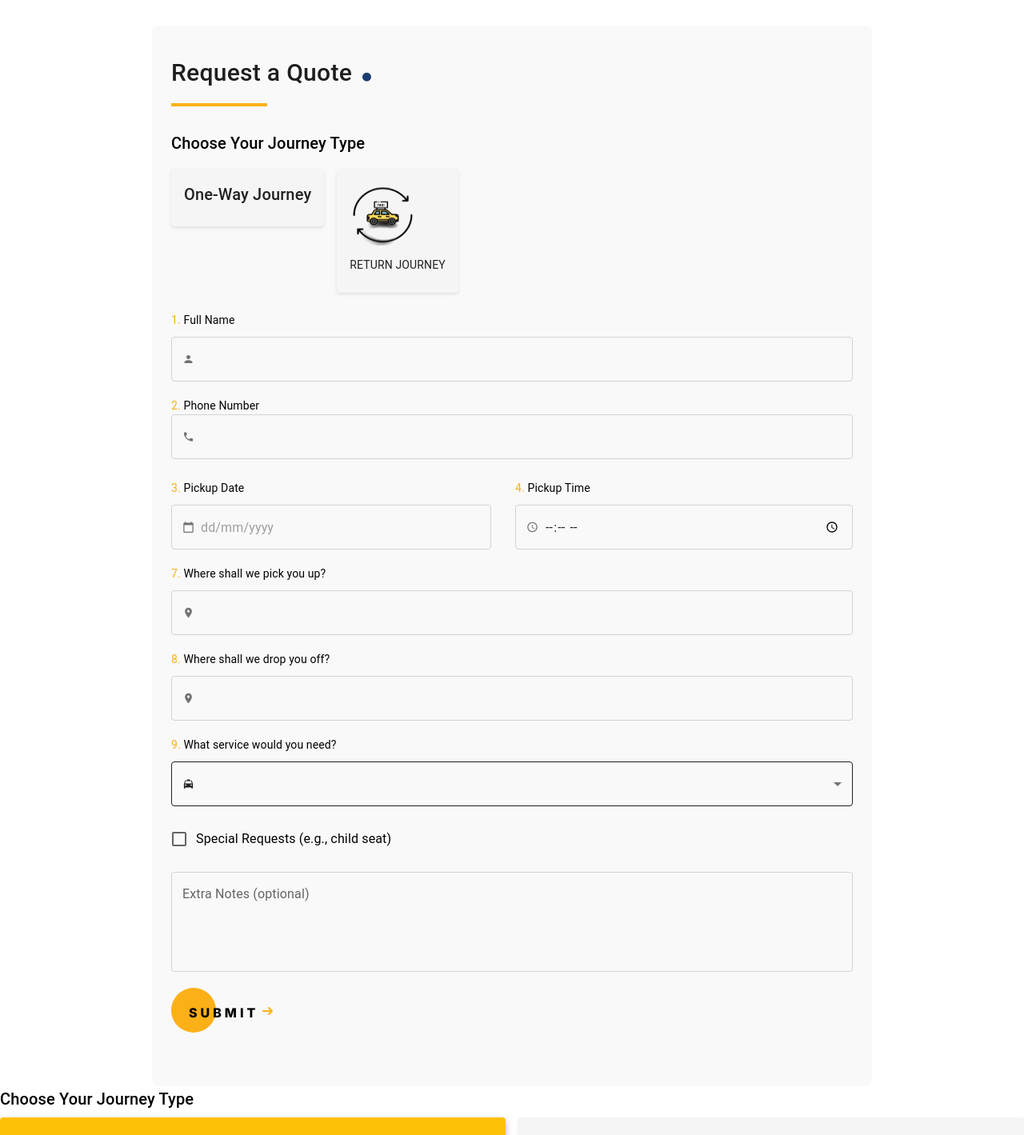
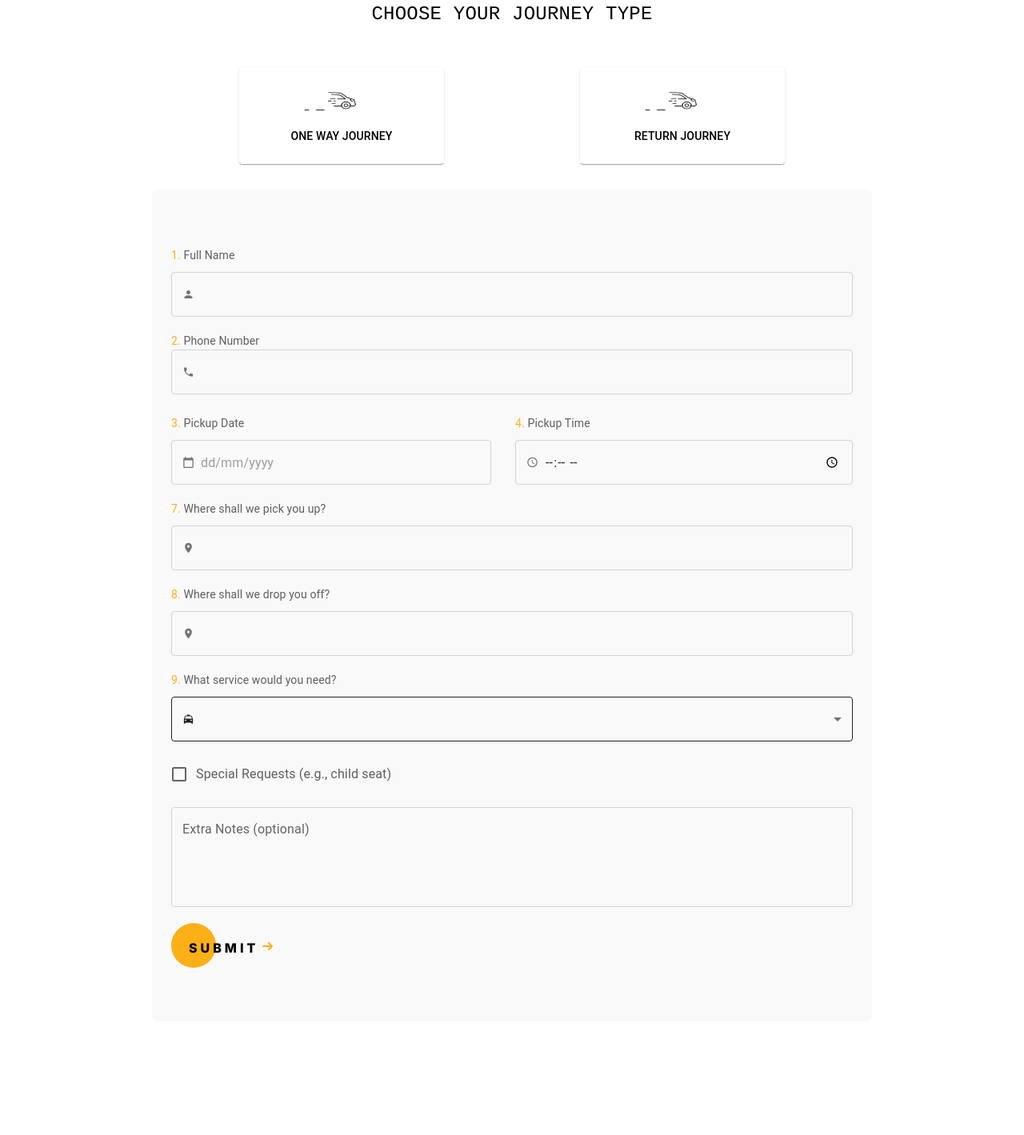
Before and after one commit to RafaPach/AllTravelServices, a Next.js app: page / in a window 1280 px wide. Shown: the top 1419 px of the page at 80% size. After the commit the page ends 1277 px from the top, so only its background shows below. Built offline with nearby package versions, Linux system fonts and the light colour scheme.

Commit message:
quote form updated

```diff
--- a/components/CardJourneyTest.js
+++ b/components/CardJourneyTest.js
@@ -1,74 +1,172 @@
 import React, { useState } from 'react';
 import {
+  Box,
+  Container,
+  TextField,
+  Button,
+  Typography,
+  FormControl,
+  Checkbox,
+  Stack,
+  FormControlLabel,
+  RadioGroup,
+  Radio,
+  InputAdornment,
+  Select,
+  MenuItem,
   Card,
-  CardActionArea,
   CardContent,
-  Typography,
-  Grid,
-  TextField,
+  InputLabel,
 } from '@mui/material';
 import { styled } from '@mui/system';
-
+import Grid from '@mui/material/Grid2';
 import ReturnJourney from '../Assests/ReturnJourney.png';
 import Image from 'next/image';
+import Oneway from '../Assests/OneWay.png';
 
-const JourneyTypeCard = styled(Card)(({ selected }) => ({
-  backgroundColor: selected ? '#FFC107' : '#F5F5F5', // Highlight selected card with a color
-  boxShadow: selected
-    ? '0 4px 8px rgba(0, 0, 0, 0.3)'
-    : '0 2px 4px rgba(0, 0, 0, 0.1)',
-  transition: '0.3s',
-  '&:hover': {
-    boxShadow: '0 4px 8px rgba(0, 0, 0, 0.3)',
-    cursor: 'pointer',
-  },
-}));
+// const JourneyTypeCard = styled(Card)(({ selected }) => ({
+//   backgroundColor: selected ? '#FFC107' : '#F5F5F5', // Highlight selected card with a color
+//   boxShadow: selected
+//     ? '0 4px 8px rgba(0, 0, 0, 0.3)'
+//     : '0 2px 4px rgba(0, 0, 0, 0.1)',
+//   transition: '0.3s',
+//   '&:hover': {
+//     boxShadow: '0 4px 8px rgba(0, 0, 0, 0.3)',
+//     cursor: 'pointer',
+//   },
+// }));
 
-const RequestQuoteForm = () => {
-  const [journeyType, setJourneyType] = useState('oneWay'); // Default to one-way journey
-
+const JourneyCard = ({ journeyType, setJourneyType, setReturnDate }) => {
   const handleJourneyTypeChange = (type) => {
     setJourneyType(type);
+    setReturnDate(null); // Reset return date if they switch back to one-way
   };
 
   return (
-    <div>
-      <Typography variant="h6" gutterBottom>
-        Choose Your Journey Type
-      </Typography>
-      <Grid container spacing={2}>
-        <Grid item xs={6}>
-          <JourneyTypeCard
-            onClick={() => handleJourneyTypeChange('oneWay')}
-            selected={journeyType === 'oneWay'}
+    <Box component="form" sx={{ mt: 0, maxWidth: 'md', backgroundColor: '' }}>
+      <Grid
+        container
+        direction="row"
+        // spacing={2}
+        justifyContent="space-around"
+      >
+        <Grid item xs={6} sx={{ width: '30%' }}>
+          <Card
+            onClick={() => setJourneyType('oneWay')}
+            sx={{
+              position: 'relative',
+              overflow: 'hidden',
+              backgroundColor:
+                journeyType === 'oneWay' ? 'rgba(255, 193, 7, 0.2)' : 'inherit', // Background on click
+              '&:hover': {
+                // backgroundColor: 'rgba(255, 193, 7, 0.2)', // Background on hover
+              },
+              '&::after': {
+                content: '""',
+                position: 'absolute',
+                top: 0,
+                left: 0,
+                width: '100%',
+                height: '100%',
+                background: '#FFC107',
+                opacity: '0.2',
+                transform: 'scaleX(0)',
+                transformOrigin: 'left',
+                transition: 'transform 0.6s ease',
+                zIndex: 0,
+              },
+              '&:hover::after': {
+                transform: 'scaleX(1)', // Slide-in shadow on hover
+              },
+              '& > *': { position: 'relative', zIndex: 1 }, // Content above shadow
+            }}
           >
-            <CardActionArea>
-              <CardContent>
-                <Typography variant="h6" component="div">
-                  One-Way Journey
-                </Typography>
-              </CardContent>
-            </CardActionArea>
-          </JourneyTypeCard>
+            <CardContent
+              sx={{
+                display: 'flex',
+                flexDirection: 'column',
+                alignItems: 'center',
+                justifyContent: 'center',
+              }}
+            >
+              <Image src={Oneway} width={110} height={50} />{' '}
+              <Typography
+                sx={
+                  {
+                    fontSize: '14px',
+                    mt: '10px',
+                    fontWeight: journeyType === 'oneWay' ? '700' : '500',
+                    color: journeyType === 'oneWay' ? '#FFC107' : 'black', // Typography color on click
+                  } // Typography color on hover
+                }
+              >
+                ONE WAY JOURNEY
+              </Typography>
+            </CardContent>
+          </Card>
         </Grid>
-        <Grid item xs={6}>
-          <JourneyTypeCard
+        <Grid item xs={6} sx={{ width: '30%' }}>
+          <Card
             onClick={() => handleJourneyTypeChange('return')}
-            selected={journeyType === 'return'}
+            sx={{
+              position: 'relative',
+              overflow: 'hidden',
+              backgroundColor:
+                journeyType === 'return' ? 'rgba(255, 193, 7, 0.2)' : 'inherit', // Background on click
+              '&:hover': {
+                // backgroundColor: 'rgba(255, 193, 7, 0.2)', // Background on hover
+              },
+              '&::after': {
+                content: '""',
+                position: 'absolute',
+                top: 0,
+                left: 0,
+                width: '100%',
+                height: '100%',
+                background: '#FFC107',
+                opacity: '0.2',
+                transform: 'scaleX(0)',
+                transformOrigin: 'left',
+                transition: 'transform 0.6s ease',
+                zIndex: 0,
+              },
+              '&:hover::after': {
+                transform: 'scaleX(1)', // Slide-in shadow on hover
+              },
+              '& > *': { position: 'relative', zIndex: 1 }, // Content above shadow
+            }}
           >
-            <CardActionArea>
-              <CardContent>
-                <Image src={ReturnJourney} width={130} height={130} />
-                <Typography variant="h6" component="div">
-                  Return Journey
-                </Typography>
-              </CardContent>
-            </CardActionArea>
-          </JourneyTypeCard>
+            <CardContent
+              sx={{
+                display: 'flex',
+                flexDirection: 'column',
+                alignItems: 'center',
+                justifyContent: 'center',
+              }}
+            >
+              <Image src={Oneway} width={110} height={50} />{' '}
+              <Typography
+                sx={
+                  {
+                    fontSize: '14px',
+                    mt: '10px',
+                    fontWeight: journeyType === 'return' ? '700' : '500',
+                    color: journeyType === 'return' ? '#FFC107' : 'black', // Typography color on click
+                    // '&:hover': {
+                    //   color: '#FFC107',
+                    //   fontWeight: '700',
+                  } // Typography color on hover
+                }
+              >
+                RETURN JOURNEY
+              </Typography>
+            </CardContent>
+          </Card>
         </Grid>
       </Grid>
-    </div>
+      {/* <Typography>{journeyType}</Typography> */}
+    </Box>
   );
 };
 
-export default RequestQuoteForm;
+export default JourneyCard;
--- a/components/Quote.js
+++ b/components/Quote.js
@@ -31,6 +31,8 @@ import 'react-datepicker/dist/react-datepicker.css'; // Import the styles
 import CalendarTodayIcon from '@mui/icons-material/CalendarToday'; // (Optional) Calendar icon for adornment
 import Image from 'next/image';
 import ReturnJourney from '../Assests/ReturnJourney.png';
+import Oneway from '../Assests/OneWay.png';
+import JourneyCard from './CardJourneyTest';
 
 const customTheme = (outerTheme) =>
   createTheme({
@@ -81,7 +83,7 @@ function TravelQuoteForm() {
 
   const [time, setTime] = useState('');
 
-  const [journeyType, setJourneyType] = useState('one-way-outbound');
+  const [journeyType, setJourneyType] = useState('');
   const [serviceType, setServiceType] = useState('');
 
   const handleSubmit = (e) => {
@@ -166,11 +168,7 @@ function TravelQuoteForm() {
 
   return (
     <ThemeProvider theme={customTheme(outerTheme)}>
-      <Container
-        maxWidth="md"
-        sx={{ mt: 4, bgcolor: '#f9f9f9', p: 3, borderRadius: 2 }}
-      >
-        <Stack spacing={2} mb="30px">
+      {/* <Stack spacing={2} mb="30px">
         <Typography
           color="#1E1E1E"
           fontWeight="500"
@@ -179,62 +177,52 @@ function TravelQuoteForm() {
           Request a Quote <span className="dotColor">.</span>
         </Typography>
         <div className="aboutline"></div>
-        </Stack>
-
+      </Stack> */}
+      <Box
+        sx={{
+          display: 'flex',
+          justifyContent: 'center',
+        }}
+        mb="0px"
+      >
+        <Typography
+          // className="drop-shadow-service"
+          sx={{ mb: 2, fontSize: '24px', fontFamily: 'Courier, monospace' }}
+        >
+          CHOOSE YOUR JOURNEY TYPE
+        </Typography>
+      </Box>
+      <Container
+        maxWidth="md"
+        // height="100vh"
+        sx={{ mt: 4, bgcolor: 'none', p: 0 }}
+      >
+        <JourneyCard
+          journeyType={journeyType}
+          setJourneyType={setJourneyType}
+          setReturnDate={setReturnDate}
+        />
+      </Container>
+      <Container
+        maxWidth="md"
+        // height="100vh"
+        sx={{ mt: 4, bgcolor: '#f9f9f9', p: 3, borderRadius: 2 }}
+      >
         <Box component="form" onSubmit={handleSubmit} sx={{ mt: 2 }}>
-          <Typography variant="h6" sx={{ mb: 2 }}>
-            Choose Your Journey Type
-          </Typography>
-
-          <Grid container spacing={2} sx={{ mb: 3 }}>
-            <Grid item xs={6}>
-              <Card
-                onClick={() => setJourneyType('oneWay')}
+          <Box display="flex" justifyContent="center" sx={{ m: 3 }}>
+            <Typography
               sx={{
-                  bgcolor: journeyType === 'oneWay' ? '#FFC107' : '#F5F5F5',
-                  boxShadow:
-                    journeyType === 'oneWay'
-                      ? '0 4px 8px rgba(0, 0, 0, 0.3)'
-                      : '0 2px 4px rgba(0, 0, 0, 0.1)',
-                  transition: '0.3s',
-                  '&:hover': {
-                    boxShadow: '0 4px 8px rgba(0, 0, 0, 0.3)',
-                    cursor: 'pointer',
-                  },
+                fontWeight: '500',
+                color: '#4E4E4E',
+                // fontFamily: 'Courier, monospace',
+                fontSize: '18px',
               }}
             >
-                <CardContent>
-                  <Typography variant="h6">One-Way Journey</Typography>
-                </CardContent>
-              </Card>
-            </Grid>
-            <Grid item xs={6}>
-              <Card
-                onClick={() => setJourneyType('return')}
-                sx={{
-                  bgcolor: journeyType === 'return' ? '#FFC107' : '#F5F5F5',
-                  boxShadow:
-                    journeyType === 'return'
-                      ? '0 4px 8px rgba(0, 0, 0, 0.3)'
-                      : '0 2px 4px rgba(0, 0, 0, 0.1)',
-                  transition: '0.3s',
-                  '&:hover': {
-                    boxShadow: '0 4px 8px rgba(0, 0, 0, 0.3)',
-                    cursor: 'pointer',
-                  },
-                }}
-              >
-                <CardContent>
-                  <Image src={ReturnJourney} width={80} height={80} />
-                  <Typography sx={{ fontSize: '14px', mt: '10px' }}>
-                    RETURN JOURNEY
+              {journeyType ? `BOOK A ${journeyType.toUpperCase()} JOURNEY` : ''}
             </Typography>
-                </CardContent>
-              </Card>
-            </Grid>
-          </Grid>
+          </Box>
           <Box mb="20px">
-            <Typography sx={{ mb: '10px', fontSize: '14px' }}>
+            <Typography sx={{ mb: '10px', fontSize: '14px', color: '#5E5E5E' }}>
               <span style={{ color: '#fcb017' }}>1.</span> Full Name
             </Typography>
             <Stack direction="row" spacing={6}>
@@ -261,7 +249,7 @@ function TravelQuoteForm() {
           </Box>
           <Box mb="10px">
             <Stack>
-              <Typography sx={{ fontSize: '14px' }}>
+              <Typography sx={{ fontSize: '14px', color: '#5E5E5E' }}>
                 <span style={{ color: '#fcb017' }}>2.</span> Phone Number
               </Typography>
               <TextField
@@ -280,7 +268,9 @@ function TravelQuoteForm() {
           </Box>
           <Stack mb="20px" direction="row" display="flex" spacing={1}>
             <Box sx={{ width: '50%' }}>
-              <Typography sx={{ mb: '10px', fontSize: '14px' }}>
+              <Typography
+                sx={{ mb: '10px', fontSize: '14px', color: '#5E5E5E' }}
+              >
                 <span style={{ color: '#fcb017' }}>3.</span> Pickup Date
               </Typography>
               <DatePicker
@@ -306,7 +296,9 @@ function TravelQuoteForm() {
               />
             </Box>
             <Box sx={{ width: '50%' }} mb="20px">
-              <Typography sx={{ mb: '10px', fontSize: '14px' }}>
+              <Typography
+                sx={{ mb: '10px', fontSize: '14px', color: '#5E5E5E' }}
+              >
                 <span style={{ color: '#fcb017' }}>4.</span> Pickup Time
               </Typography>
               <TextField
@@ -335,7 +327,9 @@ function TravelQuoteForm() {
           {journeyType === 'return' && (
             <Stack direction="row" display="flex" spacing={1} mb="20px">
               <Box sx={{ width: '50%' }}>
-                <Typography sx={{ mb: '10px', fontSize: '14px' }}>
+                <Typography
+                  sx={{ mb: '10px', fontSize: '14px', color: '#5E5E5E' }}
+                >
                   <span style={{ color: '#fcb017' }}>5.</span> Return Date
                 </Typography>
                 <DatePicker
@@ -389,7 +383,9 @@ function TravelQuoteForm() {
                 </div> */}
               </Box>
               <Box sx={{ width: '50%' }}>
-                <Typography sx={{ mb: '10px', fontSize: '14px' }}>
+                <Typography
+                  sx={{ mb: '10px', fontSize: '14px', color: '#5E5E5E' }}
+                >
                   <span style={{ color: '#fcb017' }}>6.</span> Return Time
                 </Typography>
                 <TextField
@@ -409,7 +405,7 @@ function TravelQuoteForm() {
           )}
 
           <Box mb="20px">
-            <Typography sx={{ mb: '10px', fontSize: '14px' }}>
+            <Typography sx={{ mb: '10px', fontSize: '14px', color: '#5E5E5E' }}>
               <span style={{ color: '#fcb017' }}>7.</span> Where shall we pick
               you up?
             </Typography>
@@ -426,7 +422,7 @@ function TravelQuoteForm() {
           </Box>
 
           <Box mb="20px">
-            <Typography sx={{ mb: '10px', fontSize: '14px' }}>
+            <Typography sx={{ mb: '10px', fontSize: '14px', color: '#5E5E5E' }}>
               <span style={{ color: '#fcb017' }}>8.</span> Where shall we drop
               you off?
             </Typography>
@@ -443,7 +439,7 @@ function TravelQuoteForm() {
           </Box>
 
           <Box mb="20px">
-            <Typography sx={{ mb: '10px', fontSize: '14px' }}>
+            <Typography sx={{ mb: '10px', fontSize: '14px', color: '#5E5E5E' }}>
               <span style={{ color: '#fcb017' }}>9.</span> What service would
               you need?
             </Typography>
@@ -468,7 +464,7 @@ function TravelQuoteForm() {
               />
             }
             label="Special Requests (e.g., child seat)"
-            sx={{ mb: '20px' }}
+            sx={{ mb: '20px', color: '#5E5E5E' }}
           />
 
           <TextField
--- a/pages/index.js
+++ b/pages/index.js
@@ -37,7 +37,6 @@ export default function Try() {
         {/* <EmailForm2 /> */}
         {/* <About /> */}
         <TravelQuoteForm />
-        <RequestQuoteForm />
       </Box>
     </>
   );
```
Also changed, not shown: Assests/OneWay.png (added), Assests/ReturnJourney.png. Lines whose indentation alone changed are shown as unchanged.
